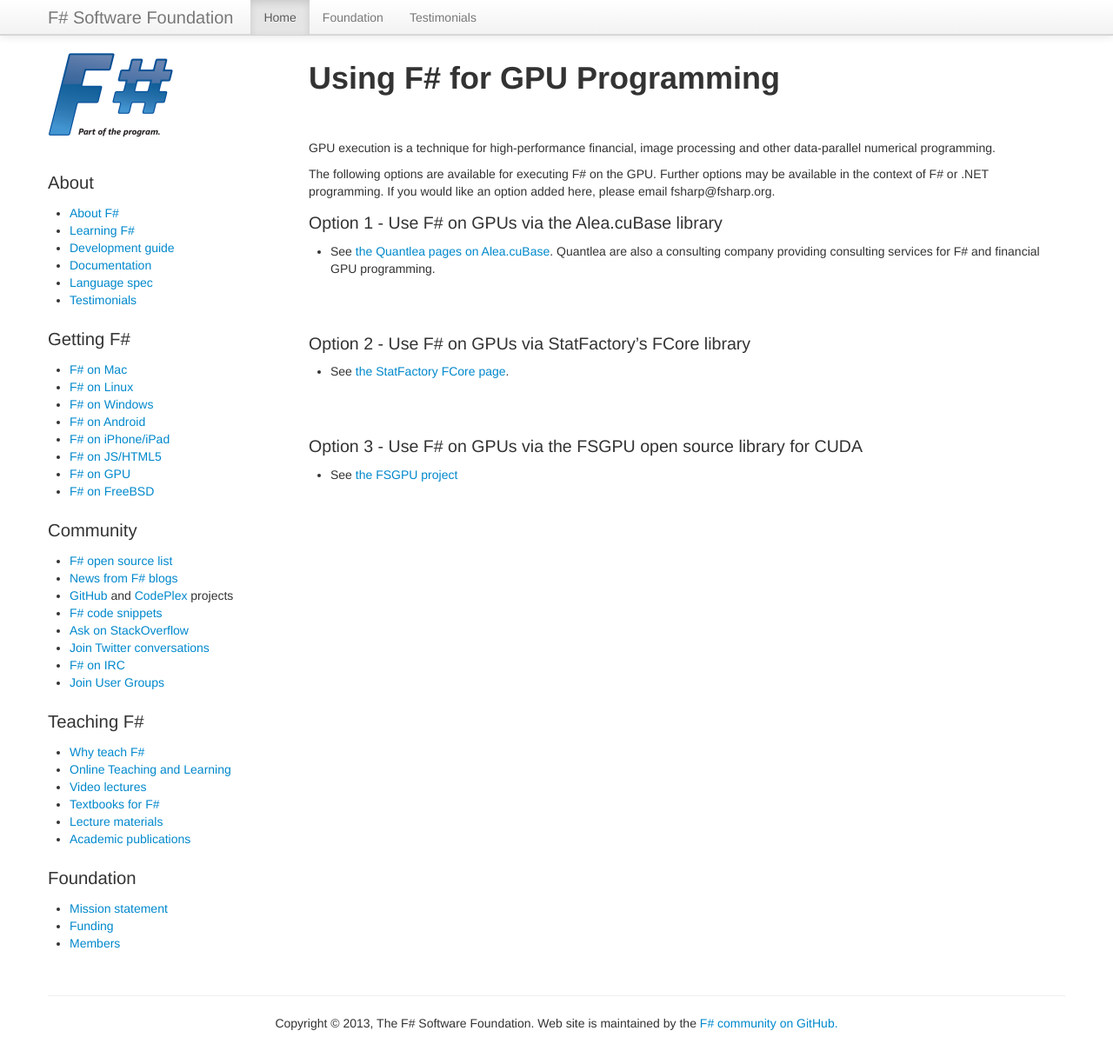
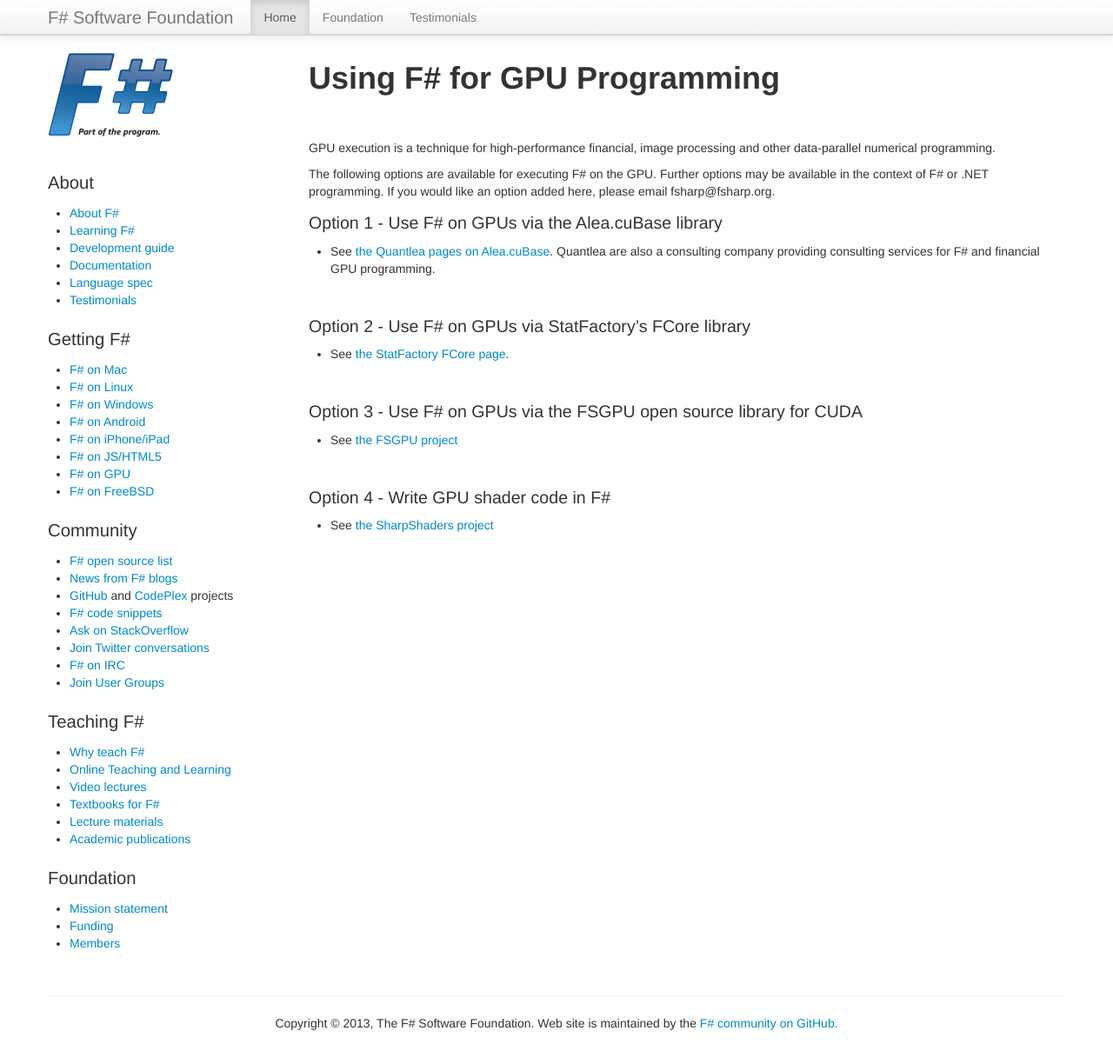
Before and after one commit to fsharp/fsharp.org, a Jekyll site: the page built from use/gpu/index.md, in a window 1280 px wide and 1237 px high. Shown: the top 1224 px of the window at 87% size. Built offline with Jekyll 4.4.1, drawn with Linux system fonts in a browser that asks for light colours; nearby versions of some CDN libraries; some web fonts are replaced; comment, search, counter and statistics services are not loaded.

Commit message:
Update index.md

```diff
--- a/use/gpu/index.md
+++ b/use/gpu/index.md
@@ -16,21 +16,22 @@
   providing consulting services for F# and financial GPU programming.
 
 <br />
-<br />
 
 ### Option 2 - Use F# on GPUs via StatFactory's FCore library
 
 * See [the StatFactory FCore page](http://www.statfactory.co.uk).
 
 
-
-<br />
 <br />
 
 ### Option 3 - Use F# on GPUs via the FSGPU open source library for CUDA
 
 * See [the FSGPU project](http://fsgpu.codeplex.com/)
 
+<br />
+
+### Option 4 - Write GPU shader code in F#
+
+* See [the SharpShaders project](http://github.com/rookboom/SharpShaders/wiki/)
 
 <br />
-<br />
```
